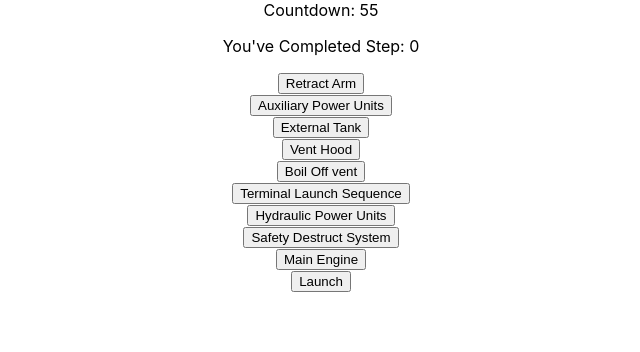
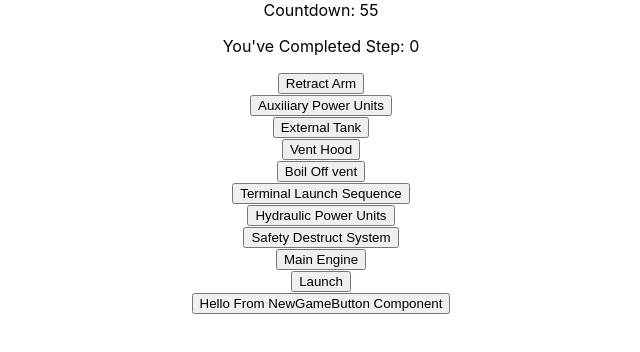
Before and after one commit to doakcovington/MissionControl, a React (Create React App) app: page / in a window 1280 px wide. Shown: the top 352 px of the page, without its empty margins (319-959 px from the left). Built offline with nearby package versions, Linux system fonts and the light colour scheme.

Commit message:
Created NewGameButton component

```diff
--- a/src/components/ControlPanel.tsx
+++ b/src/components/ControlPanel.tsx
@@ -1,4 +1,5 @@
 import React from 'react';
+import NewGameButton from './NewGameButton';
 
 const ControlPanel: React.FC<{ initial?: number }> = ({ initial = 0 }) => {
   const [steps, setSteps] = React.useState(initial);
@@ -50,6 +51,7 @@ const ControlPanel: React.FC<{ initial?: number }> = ({ initial = 0 }) => {
           Launch
           </button>
       </div>
+      <NewGameButton />
     </div>
   )
 }
--- /dev/null
+++ b/src/components/NewGameButton.tsx
@@ -0,0 +1,11 @@
+import React from 'react';
+
+const NewGameButton: React.FC = () => {
+  return (
+    <div>
+      <button>Hello From NewGameButton Component</button>
+    </div>
+  )
+}
+
+export default NewGameButton;
```
